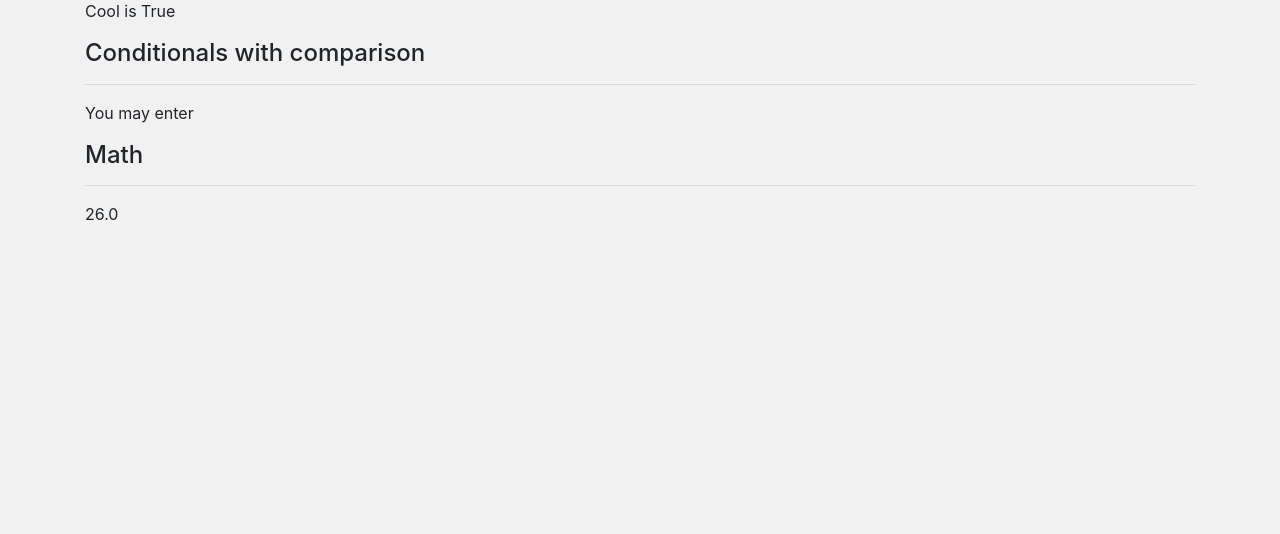
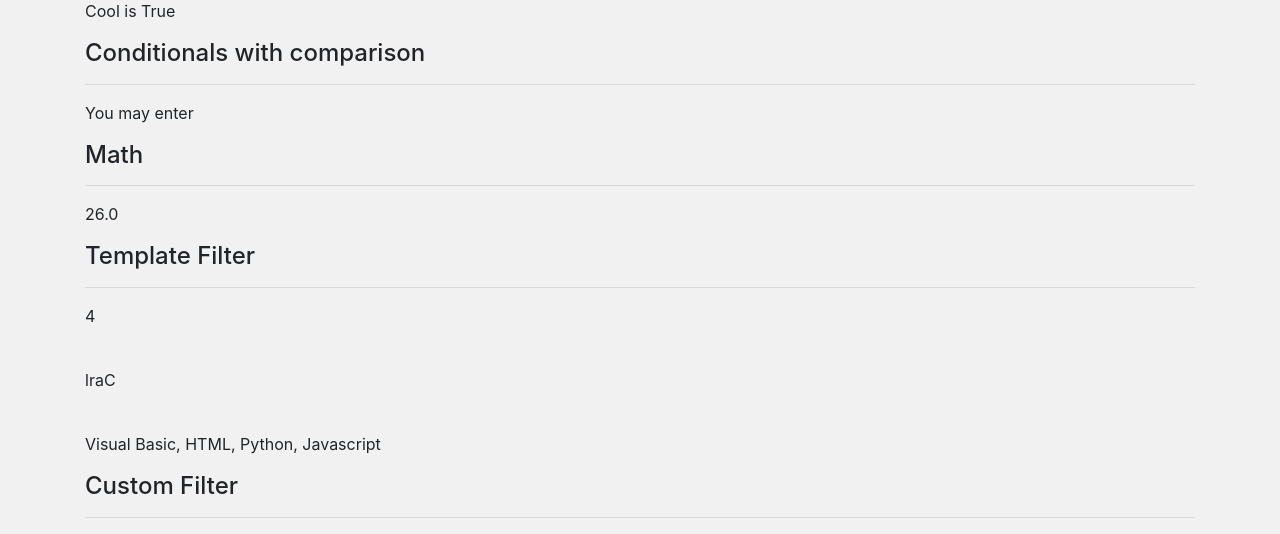
Before and after one commit to JuanCarlosDeJesus/API, a Flask app: page /jinja in a window 1280 px wide. Shown: the part 1619-2153 px from the top of the page. Before the commit the page ends 1839 px from the top, so only its background shows below. Run offline with Flask 3, Linux system fonts and the light colour scheme.

Commit message:
Created custom filter

```diff
--- a/Flask/app/templates/public/jinja.html
+++ b/Flask/app/templates/public/jinja.html
@@ -97,11 +97,23 @@
                 <p>You may enter</p>
             {% endif %}
 
+            <!-- Math operations -->
             <h4>Math</h4>
             <hr>
             <p>{{ age / 2 }}</p>
 
+            <!-- Template Filters -->
+            <h4>Template Filter</h4>
+            <hr>
+            <p>{{ langs|length }}</p> <!-- | is the filter sign followed by the method -->
+            <br>
+            <p>{{ my_name|reverse }}</p>
+            <br>
+            <p>{{ langs|join(", ")}}</p>
 
+            <h4>Custom Filter</h4>
+            <hr>
+            <p></p>
 
         </div>
     </div>
--- a/Flask/app/views.py
+++ b/Flask/app/views.py
@@ -2,6 +2,14 @@
 from app import app
 
 from flask import render_template
+
+from datetime import datetime
+
+
+# custom Fileter
+@app.template_filter("clean_date")
+def clean_date(dt):
+    return dt.strftime('%d %b %Y')
 
 # create route decorator
 @app.route("/")
@@ -44,6 +52,8 @@ def jinja():
     def repeat(x, qty):
         return x * qty
 
+    date = datetime.utcnow()
+
 
     return render_template("public/jinja.html",
                             my_name = my_name,
@@ -54,7 +64,8 @@ def jinja():
                             cool=cool,
                             GitRemote=GitRemote,
                             repeat=repeat,
-                            my_remote=my_remote
+                            my_remote=my_remote,
+                            date=date
                             )
 
 # create /about decorator
```
